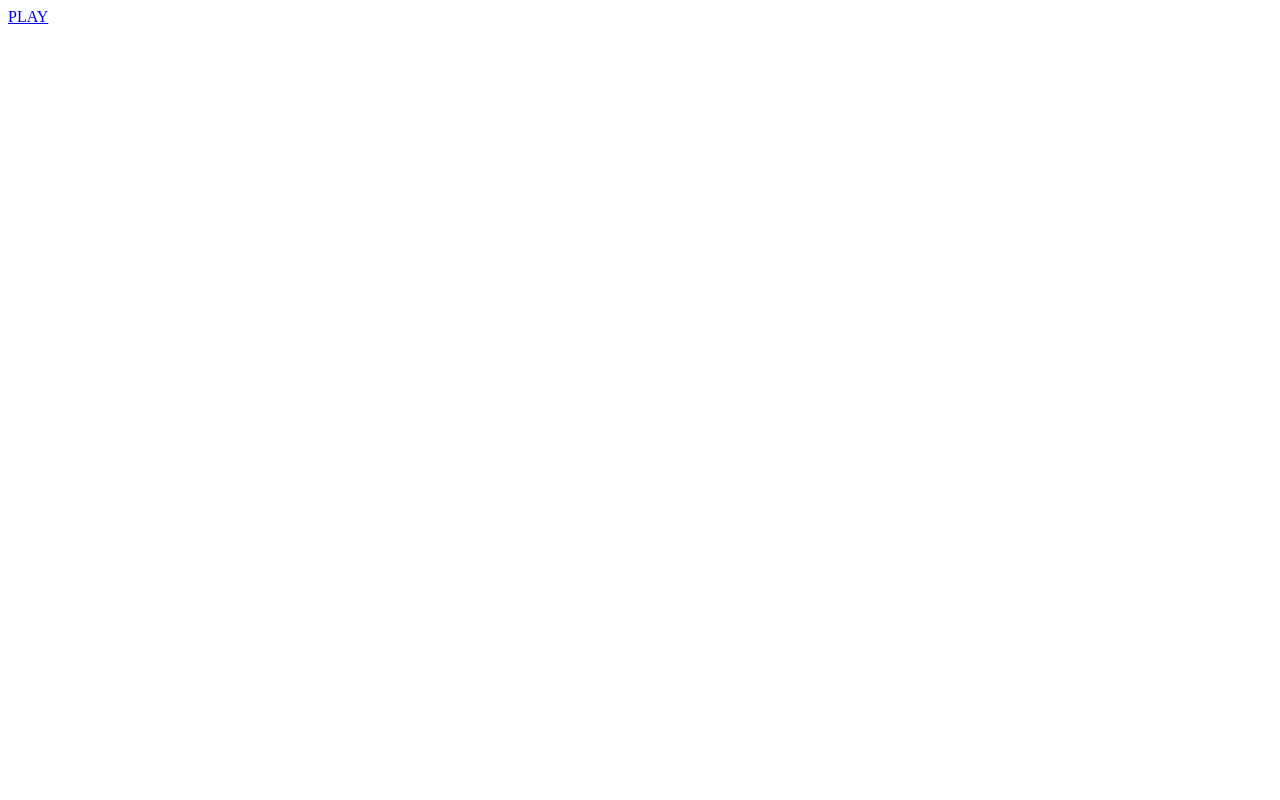
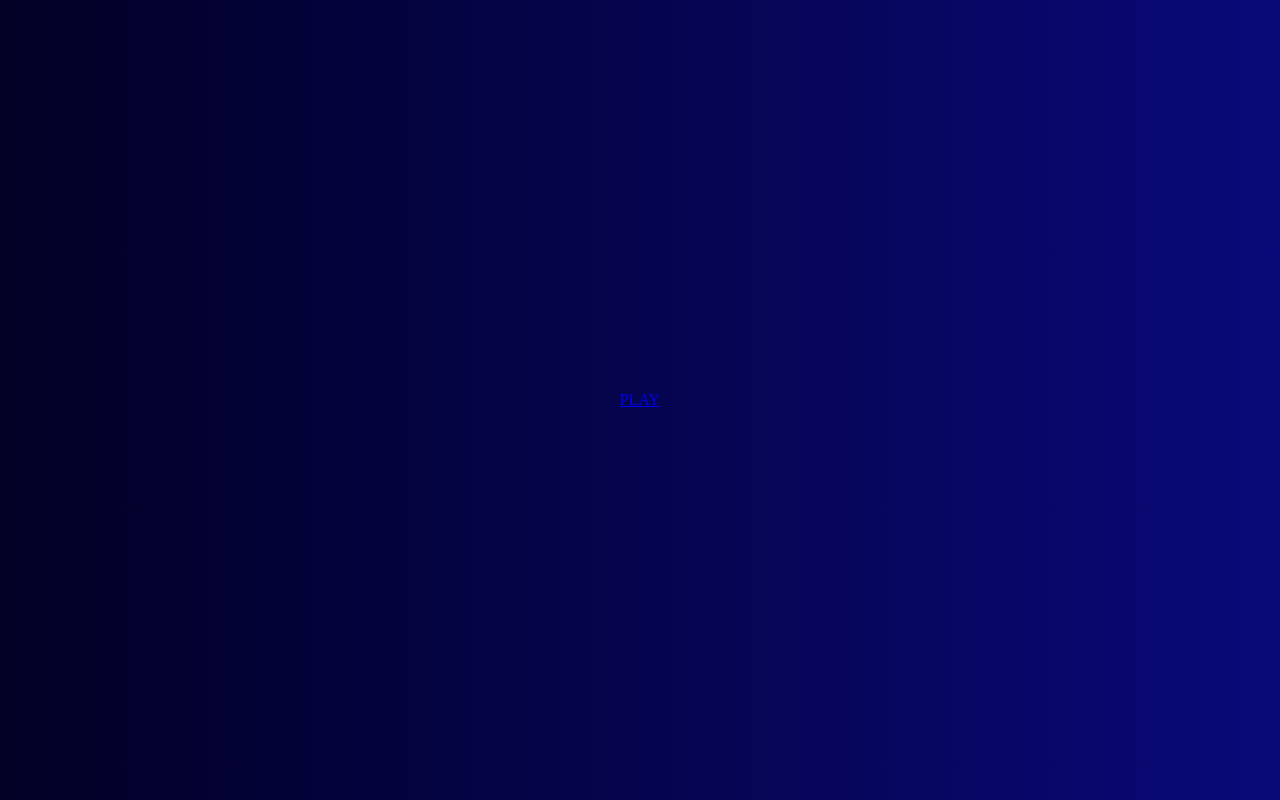
Before and after one commit to Bmalik73/Mon-jeux-de-des-, a plain HTML site: page index.html in a window 1280 px wide. Drawn offline with Linux system fonts and the light colour scheme.

Commit message:
create css style

```diff
--- /dev/null
+++ b/css/style.css
@@ -0,0 +1,11 @@
+body
+{
+    margin: 0;
+    padding: 0;
+    display: flex;
+    justify-content: center;
+    align-items: center;
+    min-height: 100vh;
+    background: rgb(2, 0, 36);
+    background: linear-gradient(90deg, rgba(2, 0, 36, 1) 0%, rgba(9, 9, 121, 1) 100%);
+}
--- a/index.html
+++ b/index.html
@@ -4,6 +4,7 @@
     <meta charset="UTF-8">
     <meta http-equiv="X-UA-Compatible" content="IE=edge">
     <meta name="viewport" content="width=device-width, initial-scale=1.0">
+    <link rel="stylesheet" type="text/css" href="css/style.css">
     <title>Dice roll game</title>
 </head>
 <body>
```
